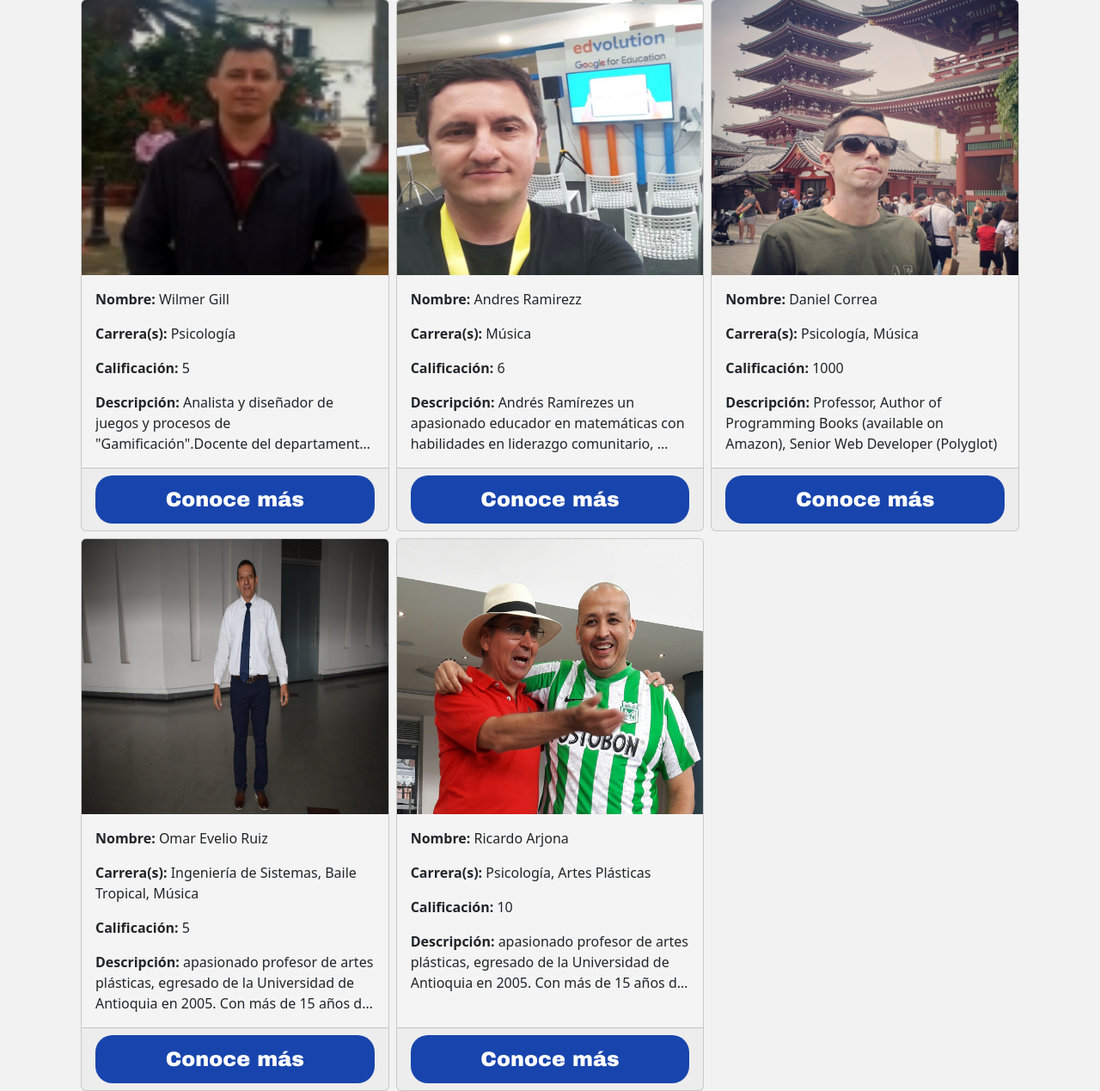
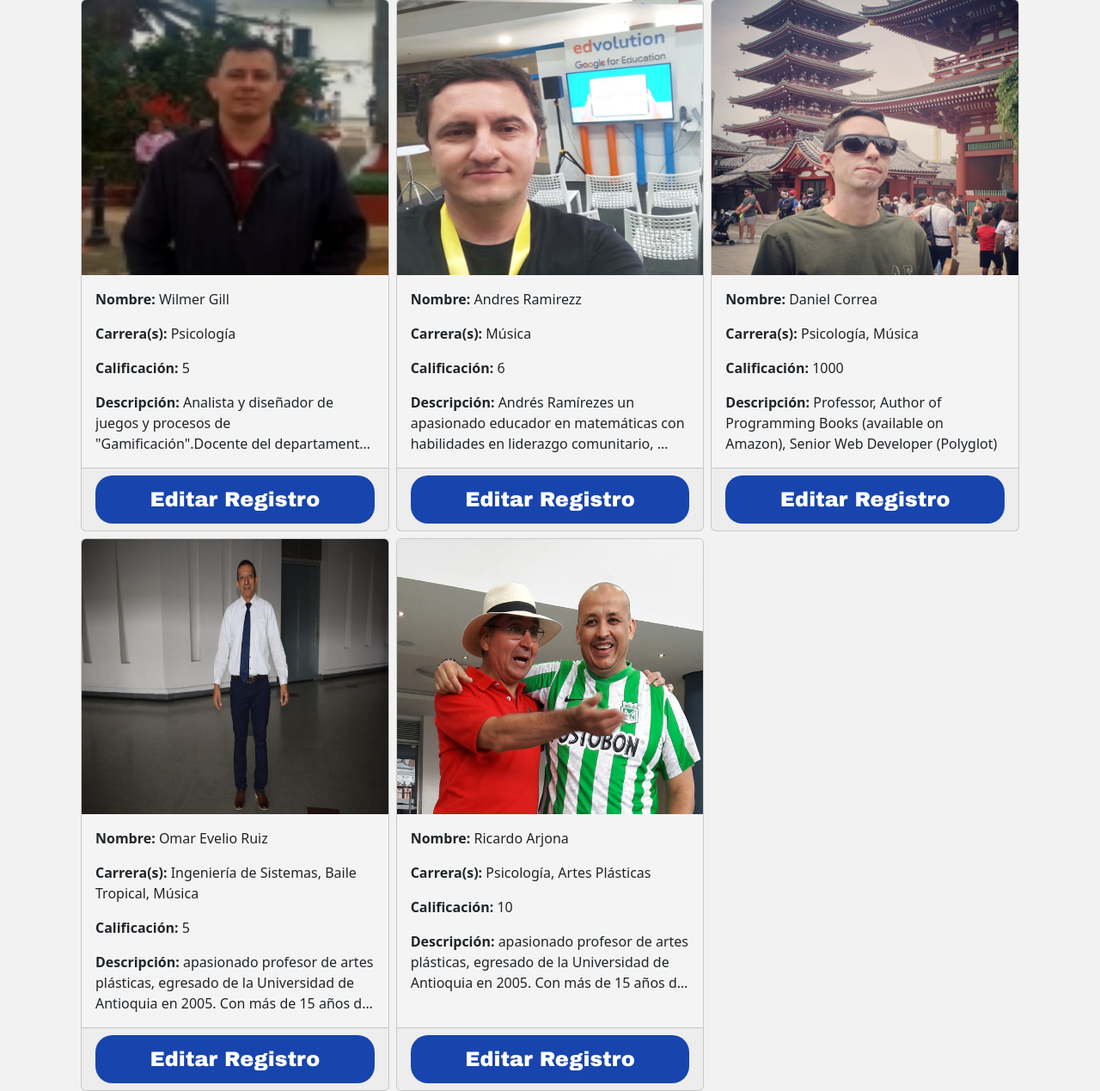
Before and after one commit to Conecta-EAFIT/Conecta_EAFIT, a Django app: page /profesores/ in a window 1280 px wide. Shown: the part 601-1870 px from the top of the page at 86% size. Run offline with Django 4.2, Linux system fonts and the light colour scheme; a user stored in the database is signed in; data comes from the database, SQL or seed files in the repository; both versions use the stored data as it was after the commit.

Commit message:
Errores visuales arreglados

```diff
--- a/Conecta_EAFIT/profesor/templates/profesores.html
+++ b/Conecta_EAFIT/profesor/templates/profesores.html
@@ -87,9 +87,11 @@
 
                     <!-- Redirección a la página "record" -->
                     <div class="card-footer">
-
+                        {% if user.is_staff %}
+                        <a href="{% url 'plantillaProfesor' pk=profesor.pk nombreP=profesor%}" class="btn-conocer">Editar Registro</a>
+                        {% else %}
                         <a href="{% url 'plantillaProfesor' pk=profesor.pk nombreP=profesor%}" class="btn-conocer">Conoce más</a>
-
+                        {% endif %}
                     </div>
                 </div>
             </div>
```
Also changed, not shown: Conecta_EAFIT/db.sqlite3.
